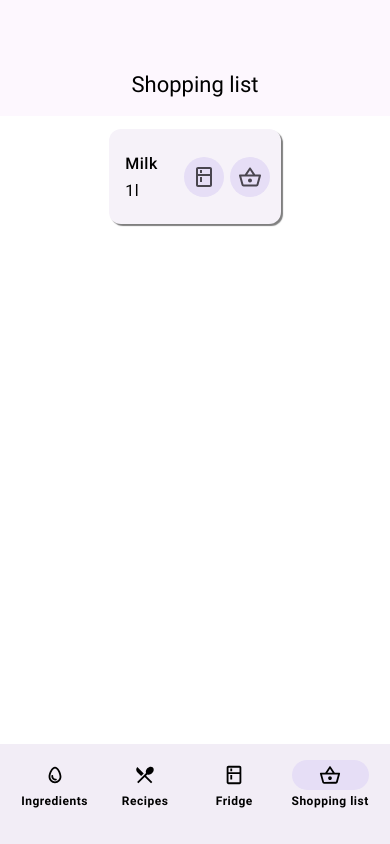
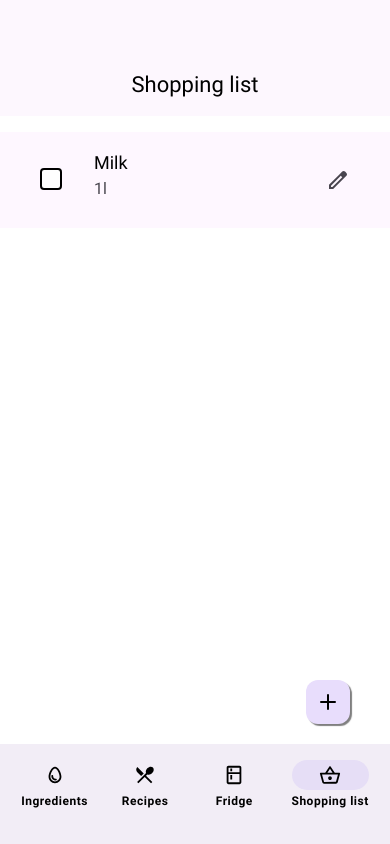
Before and after one commit to olibejak/MealMaker, a React Native app: screen /ShoppingList in a window 390 px wide. Built offline with nearby package versions, Linux system fonts and the light colour scheme; no server answers.

Commit message:
finished shopping list screen, yay! (renamed StepCard to ListItem)

```diff
--- a/assets/icons.js
+++ b/assets/icons.js
@@ -187,6 +187,14 @@ const ArrowDropDown = () => (
         <Path d="M7 10L12 15L17 10H7Z" fill="#49454F"/>
     </Svg>
 )
+const EditIcon = () => (
+    <Svg xmlns="http://www.w3.org/2000/svg" width="24" height="24" viewBox="0 0 24 24" fill="none">
+        <Path fill-rule="evenodd" clip-rule="evenodd"
+              d="M19.06 3.59L20.41 4.94C21.2 5.72 21.2 6.99 20.41 7.77L7.18 21H3V16.82L13.4 6.41L16.23 3.59C17.01 2.81 18.28 2.81 19.06 3.59ZM5 19L6.41 19.06L16.23 9.23L14.82 7.82L5 17.64V19Z"
+              fill="#49454F"/>
+    </Svg>
+)
+
 export {
     HamburgerIcon,
     BookIcon,
@@ -208,5 +216,6 @@ export {
     StarFilledIcon,
     TimerIcon,
     ArrowDropDown,
-    CheckmarkIconWhite
+    CheckmarkIconWhite,
+    EditIcon
 }
--- a/components/BottomRightCornerButton.js
+++ b/components/BottomRightCornerButton.js
@@ -14,7 +14,7 @@ export default function BottomRightCornerButton({ IconComponent, onPress }) {
 const styles = StyleSheet.create({
     container: {
         position: 'absolute',
-        right: 10,
+        right: 25,
         bottom: 105,
         padding: 15,
         zIndex: 10, // Make sure it's above everything else
--- a/components/IngredientCard.js
+++ b/components/IngredientCard.js
@@ -48,7 +48,7 @@ function RenderText({text, amount}) {
 const styles = StyleSheet.create({
     shadowContainer: {
         paddingHorizontal: 4,
-        paddingVertical: 5,
+        paddingVertical: 4,
         backgroundColor: 'transparent'
     },
     card: {
--- a/components/StepCard.js
+++ b/components/ListItem.js
@@ -1,29 +1,41 @@
-import {useState} from "react";
+import React, {useState} from "react";
 import {TouchableOpacity, View, Text, StyleSheet} from "react-native";
 import {ArrowDropDown, CheckmarkIconWhite} from "../assets/icons";
 
-export default function StepCard({stepNum, step}) {
+export default function ListItem({ title, content, dividers, IconComponent }) {
     const [isCollapsed, setIsCollapsed] = useState(false);
-    const arrowIcon = isCollapsed ? <ArrowDropDown/> : <ArrowDropDown/>;
+    const arrowIcon = isCollapsed ? <ArrowDropUp /> : <ArrowDropDown />;
     const [checked, setChecked] = useState(false);
 
+    const toggleCollapse = () => setIsCollapsed(!isCollapsed);
+
     return (
-        <View style={styles.container}>
-            <TouchableOpacity onPress={() => checked ? setChecked(false) : setChecked(true)}>
+        <View style={dividers === 'True' ? [styles.container, styles.divider] : [styles.container]}>
+            <TouchableOpacity onPress={() => setChecked(!checked)}>
                 <View style={checked ? styles.checkBoxChecked : styles.checkBoxUnchecked}>
                     {checked ? <CheckmarkIconWhite /> : null}
                 </View>
             </TouchableOpacity>
             <View style={{ flex: 1 }}>
-                <Text style={styles.title}>Step {stepNum}</Text>
-                {!isCollapsed && <Text style={styles.content}>{step}</Text>}
+                <Text style={styles.title}>{title}</Text>
+                {!isCollapsed && <Text style={styles.content}>{content}</Text>}
             </View>
-            <TouchableOpacity onPress={() => setIsCollapsed(!isCollapsed)} style={styles.arrow}>
-                {arrowIcon}
-            </TouchableOpacity>
+            <RenderTrailingElement IconComponent={IconComponent} isCollapsed={isCollapsed} toggleCollapse={toggleCollapse} arrowIcon={arrowIcon} />
         </View>
     );
-};
+}
+
+function RenderTrailingElement({ IconComponent, isCollapsed, arrowIcon, toggleCollapse }) {
+    return IconComponent === undefined ? (
+        <TouchableOpacity onPress={toggleCollapse}>
+            {arrowIcon}
+        </TouchableOpacity>
+    ) : (
+        <TouchableOpacity style={styles.icon}>
+            <IconComponent />
+        </TouchableOpacity>
+    );
+}
 
 const styles = StyleSheet.create({
     container: {
@@ -32,11 +44,14 @@ const styles = StyleSheet.create({
         alignItems: 'flex-start',
         alignSelf: 'stretch',
         paddingVertical: 20,
-        borderBottomColor: "#C9C4CF",
-        borderBottomWidth: 1,
         paddingRight: 24,
         paddingLeft: 24,
         gap: 16,
+    },
+    divider: {
+        borderBottomColor: "#C9C4CF",
+        borderBottomWidth: 1,
+        width: '100%',
     },
     checkBoxUnchecked: {
         backgroundColor: "#FFFFFF",
@@ -85,4 +100,8 @@ const styles = StyleSheet.create({
         color: '#48454E',
         lineHeight: 24,
     },
+    icon: {
+        alignSelf: 'center',
+        padding: 16,
+    },
 });
--- a/screens/DiaryEntryDetailScreen.js
+++ b/screens/DiaryEntryDetailScreen.js
@@ -21,9 +21,23 @@ export default function DiaryEntryDetailScreen() {
                     <View style={styles.textContainer}>
                         <Text style={styles.cardTitle}>Chicken Fajita Mac and Cheese</Text>
                         <Text style={styles.cardContent}>
-                            Today, I dove into making Chicken Fajita Mac and Cheese...
-                            {/* Continue with the rest of the content text */}
+                            {`Dear Diary,
+
+Today, I embarked on a culinary adventure, one that I've been planning for weeks: making Chicken Fajita Mac and Cheese from scratch! I must confess, the fusion of spicy fajitas with the creamy, comforting embrace of mac and cheese felt like a gastronomic quest worth penning down.
+
+My kitchen transformed into a vibrant stage as I began. First, I sautéed onions and bell peppers until they were just soft, their sizzling a song of the feast to come. I added strips of seasoned chicken breast, watching them brown, infused with the robust flavors of cumin, paprika, and a hint of lime - a zesty ode to the fajitas' spirit.
+
+Once the chicken was tender and the vegetables were imbued with charred edges, I stirred in a roux, that magical blend of flour and butter, to cradle my concoction in a thick, velvety sauce. The rich aroma of simmering chicken stock filled the air as I poured it in, and I found myself dancing to the rhythm of the bubbling pot.
+
+And then, the cheese - oh, the cheese! Generous handfuls of cheddar melted into the mix, stretching into strings of golden perfection as I stirred. I couldn't resist sneaking a taste, and Diary, it was divine - a creamy symphony that promised indulgence.
+
+I folded the al dente macaroni into the saucy chicken mixture, the pasta absorbing the bold, savory flavors. The final touch was a sprinkle of fresh cilantro and a squeeze of lime, adding a pop of freshness that whispered of summer evenings and laughter.
+
+As the dish baked to a bubbly, golden-topped delight, I set the table, lit candles, and poured a glass of chilled white wine. The first bite was a revelation - a harmonious blend of textures and tastes, each forkful a story of comfort food meeting the zesty kick of Tex-Mex.
+
+I must say, cooking Chicken Fajita Mac and Cheese wasn't just about the flavors; it was about creating a moment, a delicious memory that I'd look back on with a smile. And with that, I close today's entry, with a heart as full as my satisfied stomach.`}
                         </Text>
+
                     </View>
                     <Image source={image} style={styles.image} />
                 </View>
--- a/screens/FridgeScreen.js
+++ b/screens/FridgeScreen.js
@@ -3,8 +3,9 @@ import AsyncStorage from '@react-native-async-storage/async-storage';
 import TopNavigationBar from "../components/TopNavigationBar";
 import BottomNavigationBar from "../components/BottomNavigationBar";
 import IngredientCard from "../components/IngredientCard";
-import {BookIcon, HamburgerIcon} from "../assets/icons";
+import {BookIcon, HamburgerIcon, PlusIcon} from "../assets/icons";
 import {useEffect, useState} from "react";
+import BottomRightCornerButton from "../components/BottomRightCornerButton";
 
 export default function FridgeScreen () {
     const title = "My fridge";
@@ -91,9 +92,8 @@ export default function FridgeScreen () {
                     />
                 ))}
             </ScrollView>
-            <View>
-                <BottomNavigationBar selected={selectedBottomBar}/>
-            </View>
+            <BottomRightCornerButton IconComponent={PlusIcon}/>
+            <BottomNavigationBar selected={selectedBottomBar}/>
         </View>
     )
 };
--- a/screens/NewDiaryEntryScreen.js
+++ b/screens/NewDiaryEntryScreen.js
@@ -83,14 +83,12 @@ const styles = StyleSheet.create({
     },
     buttonsContainer: {
         flexDirection: 'row',
-        justifyContent: 'space-between',
+        justifyContent: 'space-around',
         paddingBottom: 10,
     },
     button: {
         alignItems: 'center',
         justifyContent: 'center',
-        width: 170,
-        height: 50,
         backgroundColor: '#E6DEF6',
         borderRadius: 25,
         flexDirection: "row",
--- a/screens/ShoppingListScreen.js
+++ b/screens/ShoppingListScreen.js
@@ -1,11 +1,13 @@
 import { View, StyleSheet, ScrollView} from "react-native";
 import TopNavigationBar from "../components/TopNavigationBar";
 import BottomNavigationBar from "../components/BottomNavigationBar";
-import {BookIcon, HamburgerIcon} from "../assets/icons";
+import {BookIcon, EditIcon, HamburgerIcon, PlusIcon} from "../assets/icons";
 
 import AsyncStorage from "@react-native-async-storage/async-storage";
 import {useEffect, useState} from "react";
 import IngredientCard from "../components/IngredientCard";
+import ListItem from "../components/ListItem";
+import BottomRightCornerButton from "../components/BottomRightCornerButton";
 
 export default function ShoppingListScreen () {
     const title = "Shopping list";
@@ -73,18 +75,18 @@ export default function ShoppingListScreen () {
             </View>
             <ScrollView style={styles.scrollableScreen} contentContainerStyle={styles.scrolling}>
                 {shoppingListContent.map((ingredient, index) => (
-                    <IngredientCard
+                    <ListItem
                         key={index}
-                        text={ingredient.name}
-                        amount={ingredient.amount}
-                        fridgeButtonOn={fridgeButtonOn}
-                        cartButtonOn={cartButtonOn}
-                    />
+                        title={ingredient.name}
+                        content={ingredient.amount}
+                        dividers={'False'}
+                        IconComponent={EditIcon}>
+                    </ListItem>
                 ))}
             </ScrollView>
-            <View>
-                <BottomNavigationBar selected={selectedBottomBar}/>
-            </View>
+            {/*TODO: add the cart icon as well*/}
+            <BottomRightCornerButton IconComponent={PlusIcon}/>
+            <BottomNavigationBar selected={selectedBottomBar}/>
         </View>
     )
 };
@@ -103,11 +105,8 @@ const styles = StyleSheet.create({
     },
     scrollableScreen: {
         backgroundColor: '#FFF',
-        paddingTop: 8,
+        paddingTop: 16,
         paddingBottom: 8,
-        paddingRight: 16,
-        paddingLeft: 16,
-
     },
     scrolling: {
         alignItems: 'center',
--- a/screens/StepByStepRecipeScreen.js
+++ b/screens/StepByStepRecipeScreen.js
@@ -3,7 +3,7 @@ import TopNavigationBar from "../components/TopNavigationBar";
 import {BackArrowIcon, PencilIcon, StarFilledIcon, StarOutlineIcon, TimerIcon} from "../assets/icons";
 import BottomNavigationBar from "../components/BottomNavigationBar";
 import {useEffect, useState} from "react";
-import StepCard from "../components/StepCard";
+import ListItem from "../components/ListItem";
 import BottomRightCornerButton from "../components/BottomRightCornerButton";
 
 export default function StepByStepRecipeScreen ( { route, navigation} ) {
@@ -29,11 +29,12 @@ export default function StepByStepRecipeScreen ( { route, navigation} ) {
         </View>
         <ScrollView style={styles.scrollableScreen} contentContainerStyle={styles.scrolling}>
             {stepByStep.map((step, index) => (
-                <StepCard
+                <ListItem
                     key={index}
-                    stepNum={index + 1}
-                    step={step.trim()}>
-                </StepCard>
+                    title={'Step ' + (index + 1)}
+                    content={step.trim()}
+                    dividers={'True'}>
+                </ListItem>
             ))}
         </ScrollView>
         <BottomRightCornerButton
```
